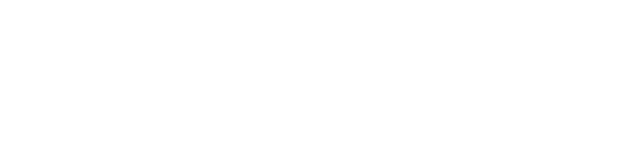
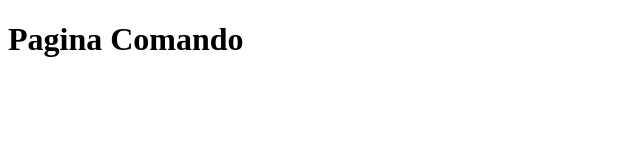
Before and after one commit to SofiaC22/Pagina-Comando-GIT, a plain HTML site: page Index.html in a window 1280 px wide. Shown: the whole page, without its empty margins (0-640 px from the left). Drawn offline with Linux system fonts and the light colour scheme.

Commit message:
Adiciono titulo

```diff
--- a/Index.html
+++ b/Index.html
@@ -2,10 +2,10 @@
 <html lang="en">
 <head>
     <meta charset="UTF-8">
-    <meta name="viewport" content="width=device-width, initial-scale=1.0">
+    <meta name="viewport" content="width=, initial-scale=1.0">
     <title>Document</title>
 </head>
 <body>
-
+    <h1>Pagina Comando</h1>
 </body>
 </html>
```
